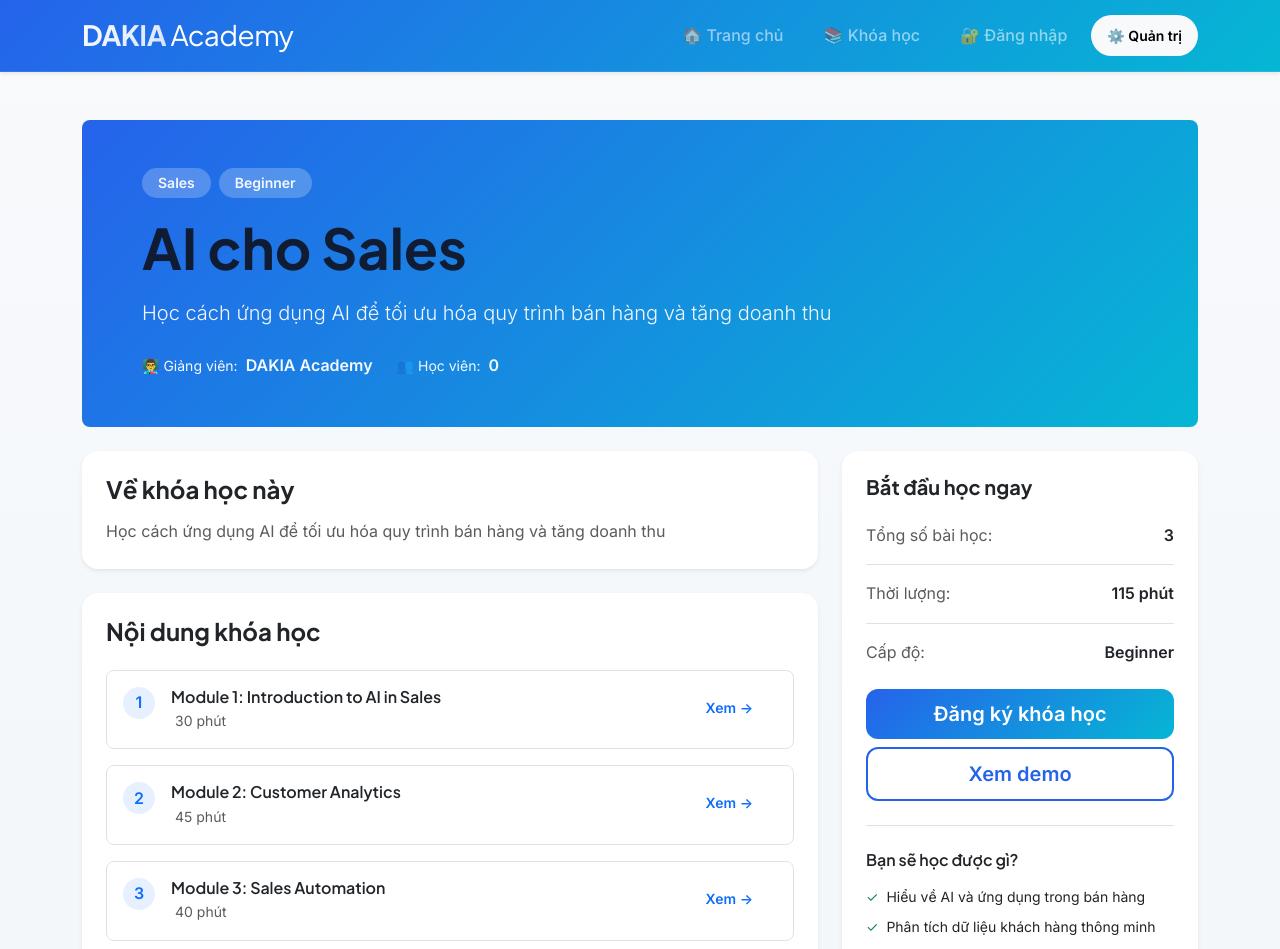
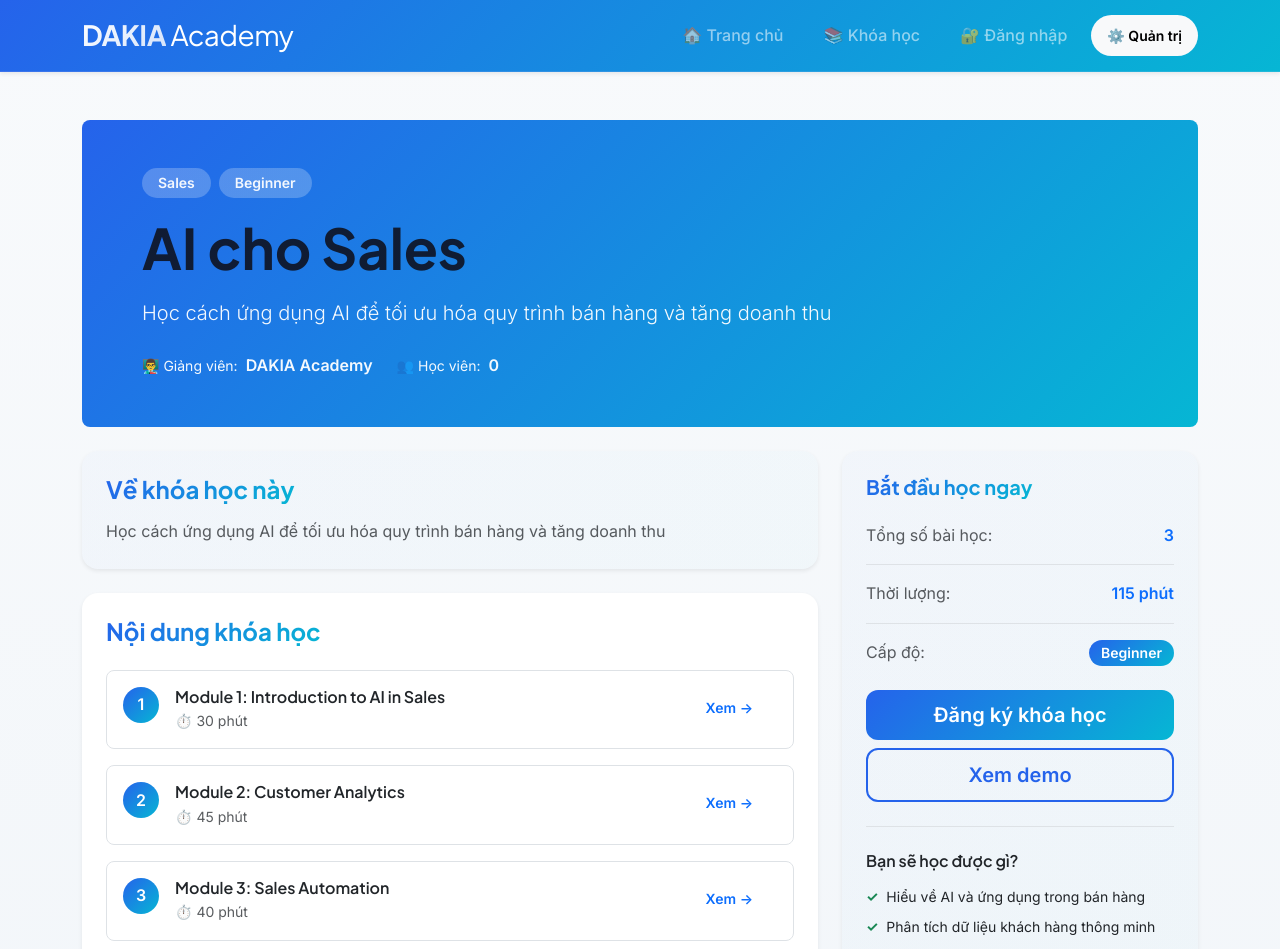
Before and after one commit to nguyenquy0710/dakia-academy, a Next.js app: page /courses/ai-for-sales in a window 1280 px wide. Shown: the top 949 px of the page. Built offline with nearby package versions, Linux system fonts and the light colour scheme.

Commit message:
feat: apply AI Tech Blue theme to course detail page with enhanced styling
Co-authored-by: nguyenquy0710 <22485887+nguyenquy0710@users.noreply.github.com>

```diff
--- a/app/(client)/courses/[slug]/page.tsx
+++ b/app/(client)/courses/[slug]/page.tsx
@@ -103,9 +103,13 @@ const CoursePage: FC<CoursePageProps> = async ({ params }) => {
         {/* Main Content */}
         <div className="col-lg-8">
           {/* About Section */}
-          <div className="card border-0 shadow-sm mb-4 hover-lift">
+          <div className="card border-0 shadow-sm mb-4 hover-lift" style={{
+            background: 'linear-gradient(135deg, rgba(37, 99, 235, 0.02) 0%, rgba(6, 182, 212, 0.02) 100%)'
+          }}>
             <div className="card-body p-4">
-              <h2 className="h4 fw-bold mb-3">Về khóa học này</h2>
+              <h2 className="h4 fw-bold mb-3">
+                <span className="text-gradient">Về khóa học này</span>
+              </h2>
               <p className="text-muted mb-0">
                 {course.description}
               </p>
@@ -115,27 +119,36 @@ const CoursePage: FC<CoursePageProps> = async ({ params }) => {
           {/* Course Curriculum */}
           <div className="card border-0 shadow-sm mb-4 hover-lift">
             <div className="card-body p-4">
-              <h2 className="h4 fw-bold mb-4">Nội dung khóa học</h2>
+              <h2 className="h4 fw-bold mb-4">
+                <span className="text-gradient">Nội dung khóa học</span>
+              </h2>
               <div className="d-grid gap-3">
                 {course.lessons.map((lesson, index) => (
                   <div
                     key={lesson.id}
-                    className="border rounded-3 p-3 hover-lift"
-                    style={{ cursor: 'pointer', transition: 'all 0.3s ease' }}
+                    className="lesson-card border rounded-3 p-3 position-relative"
+                    style={{
+                      cursor: 'pointer',
+                      borderLeft: '4px solid #2563EB !important'
+                    }}
                   >
                     <div className="d-flex justify-content-between align-items-start">
                       <div className="d-flex gap-3">
                         <div
-                          className="d-flex align-items-center justify-content-center bg-primary bg-opacity-10 text-primary rounded-circle fw-semibold"
-                          style={{ width: '32px', height: '32px', flexShrink: 0 }}
+                          className="d-flex align-items-center justify-content-center text-white rounded-circle fw-semibold"
+                          style={{
+                            width: '36px',
+                            height: '36px',
+                            flexShrink: 0,
+                            background: 'linear-gradient(135deg, #2563EB 0%, #06B6D4 100%)'
+                          }}
                         >
                           {index + 1}
                         </div>
                         <div>
                           <h3 className="h6 fw-semibold mb-1">{lesson.title}</h3>
                           <p className="text-muted small mb-0">
-                            <i className="bi bi-clock me-1"></i>
-                            {lesson.duration} phút
+                            ⏱️ {lesson.duration} phút
                           </p>
                         </div>
                       </div>
@@ -164,29 +177,43 @@ const CoursePage: FC<CoursePageProps> = async ({ params }) => {
 
         {/* Sidebar */}
         <div className="col-lg-4">
-          <div className="card border-0 shadow-sm sticky-top" style={{ top: '1.5rem' }}>
+          <div className="card border-0 shadow-sm sticky-top" style={{
+            top: '1.5rem',
+            background: 'linear-gradient(135deg, rgba(37, 99, 235, 0.02) 0%, rgba(6, 182, 212, 0.02) 100%)'
+          }}>
             <div className="card-body p-4">
-              <h3 className="h5 fw-bold mb-4">Bắt đầu học ngay</h3>
+              <h3 className="h5 fw-bold mb-4">
+                <span className="text-gradient">Bắt đầu học ngay</span>
+              </h3>
 
               <div className="mb-4">
                 <div className="d-flex justify-content-between mb-3 pb-3 border-bottom">
                   <span className="text-muted">Tổng số bài học:</span>
-                  <span className="fw-semibold">{course.lessons.length}</span>
+                  <span className="fw-semibold text-primary">{course.lessons.length}</span>
                 </div>
                 <div className="d-flex justify-content-between mb-3 pb-3 border-bottom">
                   <span className="text-muted">Thời lượng:</span>
-                  <span className="fw-semibold">
+                  <span className="fw-semibold text-primary">
                     {course.lessons.reduce((acc, l) => acc + (l.duration || 0), 0)} phút
                   </span>
                 </div>
                 <div className="d-flex justify-content-between">
                   <span className="text-muted">Cấp độ:</span>
-                  <span className="fw-semibold text-capitalize">{course.level}</span>
+                  <span className="badge rounded-pill" style={{
+                    background: 'linear-gradient(135deg, #2563EB 0%, #06B6D4 100%)',
+                    color: 'white'
+                  }}>
+                    {course.level === 'beginner' ? 'Beginner' :
+                     course.level === 'intermediate' ? 'Intermediate' : 'Advanced'}
+                  </span>
                 </div>
               </div>
 
               <div className="d-grid gap-2 mb-4">
-                <button className="btn btn-primary btn-lg fw-semibold">
+                <button className="btn btn-primary btn-lg fw-semibold" style={{
+                  background: 'linear-gradient(135deg, #2563EB 0%, #06B6D4 100%)',
+                  border: 'none'
+                }}>
                   Đăng ký khóa học
                 </button>
                 <button className="btn btn-outline-primary btn-lg fw-semibold">
@@ -198,19 +225,19 @@ const CoursePage: FC<CoursePageProps> = async ({ params }) => {
                 <h4 className="h6 fw-semibold mb-3">Bạn sẽ học được gì?</h4>
                 <ul className="list-unstyled small">
                   <li className="d-flex align-items-start gap-2 mb-2">
-                    <span className="text-success">✓</span>
+                    <span className="text-success fw-bold">✓</span>
                     <span>Hiểu về AI và ứng dụng trong bán hàng</span>
                   </li>
                   <li className="d-flex align-items-start gap-2 mb-2">
-                    <span className="text-success">✓</span>
+                    <span className="text-success fw-bold">✓</span>
                     <span>Phân tích dữ liệu khách hàng thông minh</span>
                   </li>
                   <li className="d-flex align-items-start gap-2 mb-2">
-                    <span className="text-success">✓</span>
+                    <span className="text-success fw-bold">✓</span>
                     <span>Tự động hóa quy trình bán hàng</span>
                   </li>
                   <li className="d-flex align-items-start gap-2 mb-2">
-                    <span className="text-success">✓</span>
+                    <span className="text-success fw-bold">✓</span>
                     <span>Tối ưu hóa chiến lược sales</span>
                   </li>
                 </ul>
--- a/app/globals.css
+++ b/app/globals.css
@@ -367,3 +367,22 @@ footer {
 .rounded-2xl { border-radius: 2rem; }
 .shadow-soft { box-shadow: var(--shadow-md); }
 .shadow-glow { box-shadow: 0 0 20px rgba(37, 99, 235, 0.2); }
+
+/* Lesson Card Hover Effect */
+.lesson-card {
+  transition: all 0.3s cubic-bezier(0.4, 0, 0.2, 1);
+}
+
+.lesson-card:hover {
+  transform: translateX(8px);
+  box-shadow: 0 0.5rem 1rem rgba(37, 99, 235, 0.15);
+  background: linear-gradient(135deg, rgba(37, 99, 235, 0.02) 0%, rgba(6, 182, 212, 0.02) 100%);
+}
+
+/* Text Gradient Effect */
+.text-gradient {
+  background: linear-gradient(135deg, var(--primary-gradient-start) 0%, var(--primary-gradient-end) 100%);
+  -webkit-background-clip: text;
+  -webkit-text-fill-color: transparent;
+  background-clip: text;
+}
```
